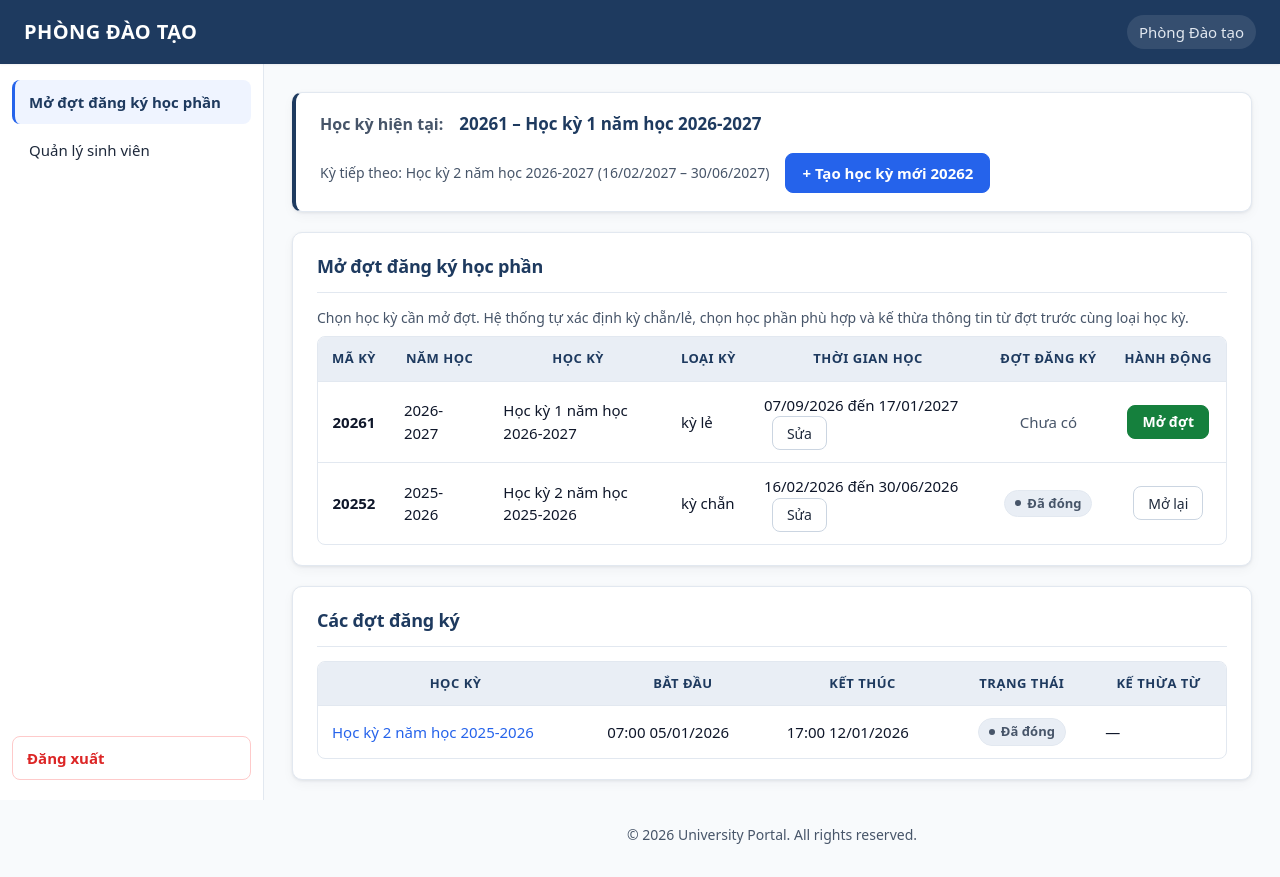
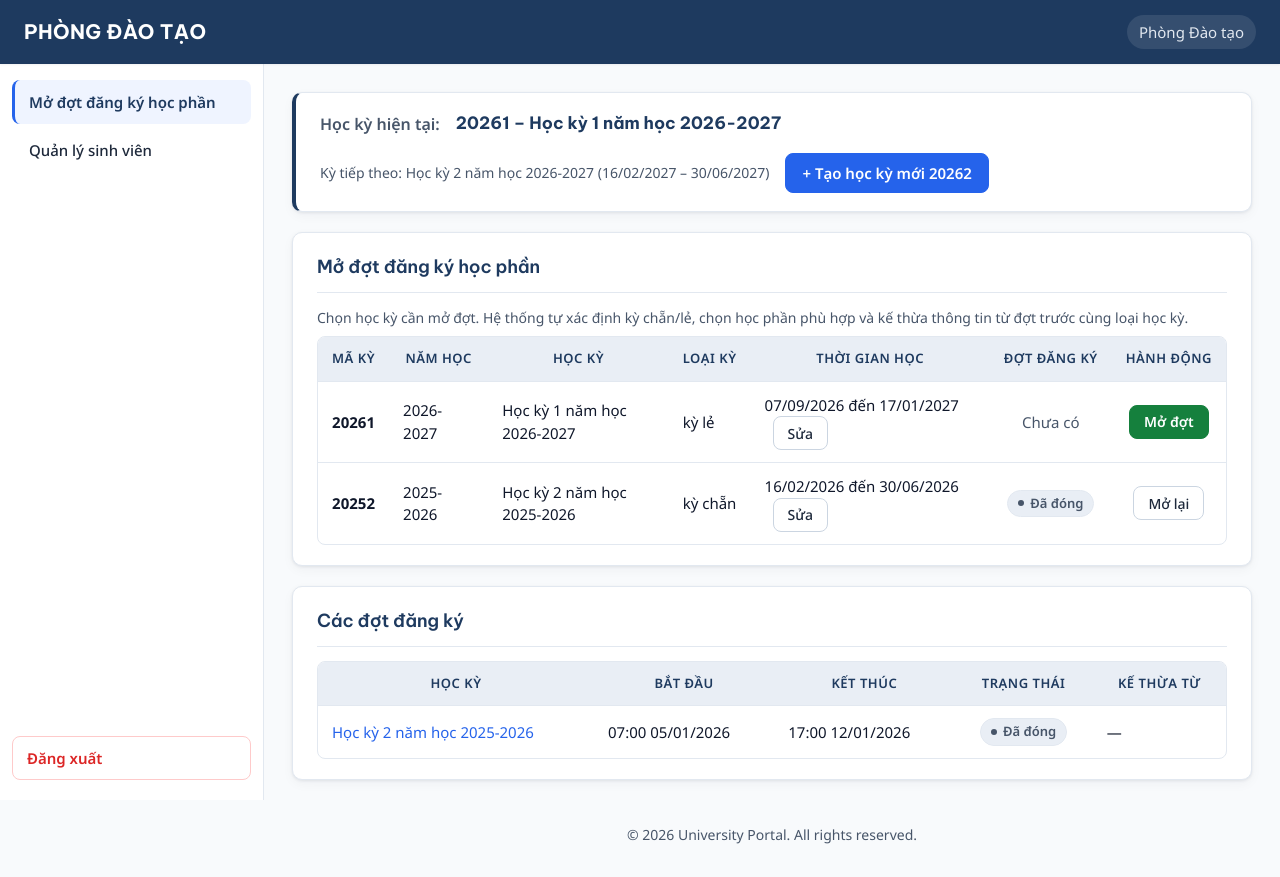
Before and after one commit to DangTran-hub/et4430-20261, a Spring Boot app: page /pdt in a window 1280 px wide. Run offline with Spring Boot 4, Linux system fonts and the light colour scheme; a user stored in the database is signed in; data comes from the database, SQL or seed files in the repository; some of the project's set-up classes (security, data sources, template engines, error pages and the like) are left out, and stand-ins take their place.

Commit message:
Nạp phông Be Vietnam Pro và Noto Sans

```diff
--- a/src/main/resources/templates/fragments.html
+++ b/src/main/resources/templates/fragments.html
@@ -5,7 +5,8 @@
     <meta name="viewport" content="width=device-width, initial-scale=1">
     <title th:text="${title} + ' · Đăng ký học phần'">Đăng ký học phần</title>
     <link rel="preconnect" href="https://fonts.googleapis.com">
-    <link href="https://fonts.googleapis.com/css2?family=Inter:wght@400;500;600;700&display=swap" rel="stylesheet">
+    <link rel="preconnect" href="https://fonts.gstatic.com" crossorigin>
+    <link href="https://fonts.googleapis.com/css2?family=Be+Vietnam+Pro:wght@500;600;700&family=Noto+Sans:wght@400;500;600;700&display=swap" rel="stylesheet">
     <link rel="stylesheet" th:href="@{/css/app.css}" href="../static/css/app.css">
 </head>
 <body>
```
